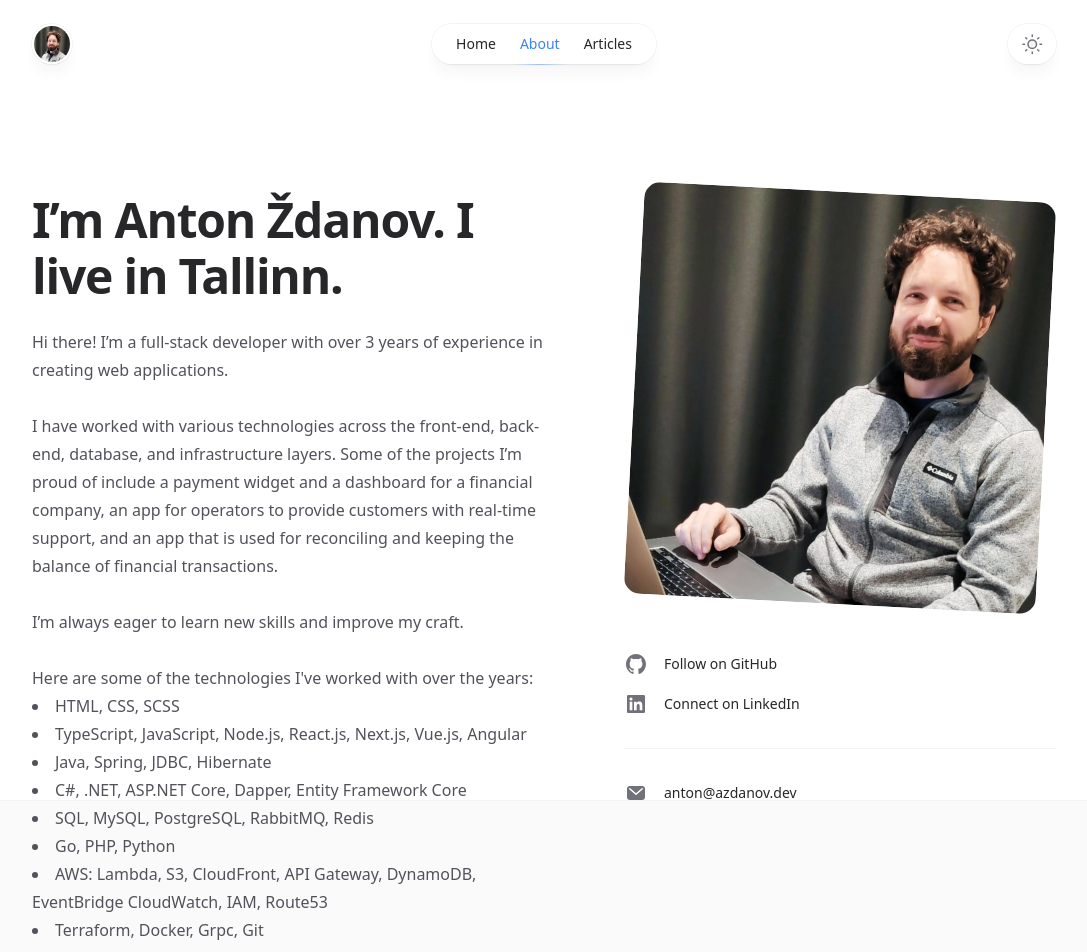
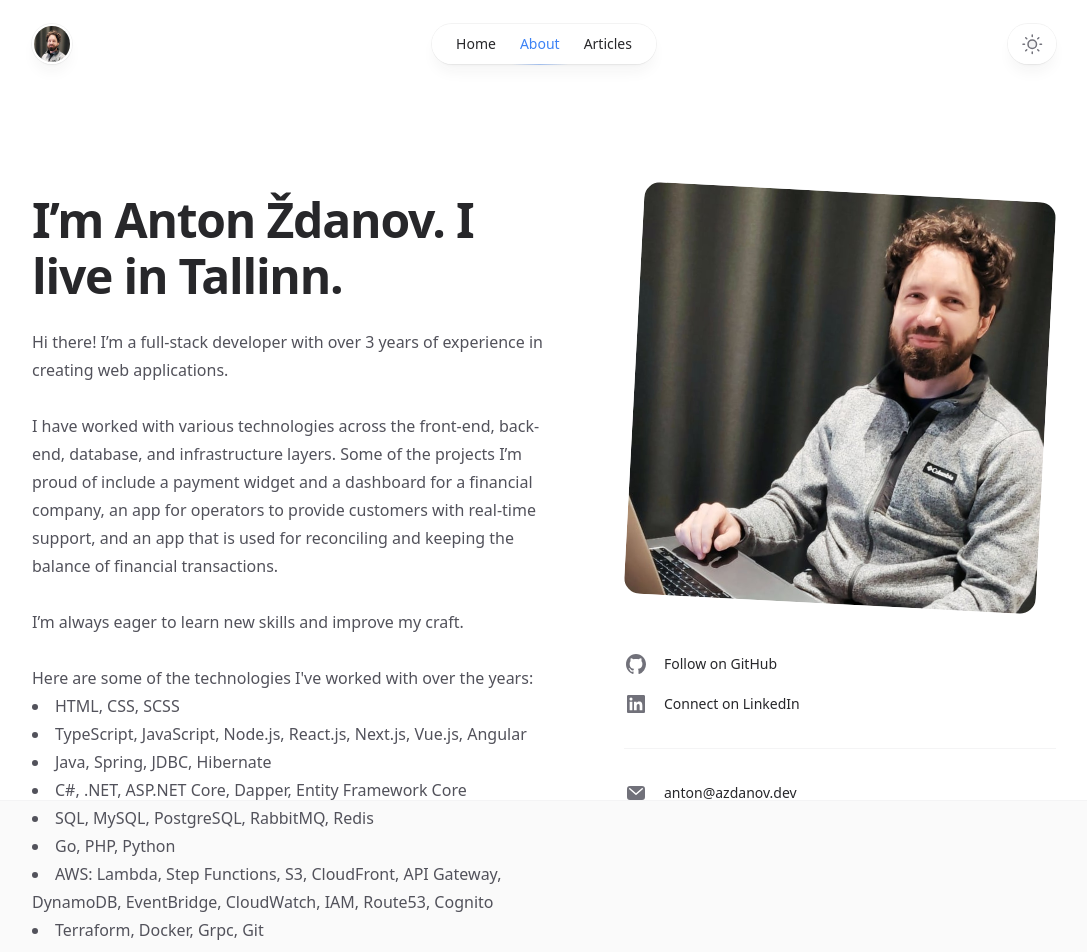
Before and after one commit to azdanov/azdanov-web, a Next.js app: page /about in a window 1280 px wide. Shown: the top 952 px of the page, without its empty margins (96-1183 px from the left). Built offline with nearby package versions, Linux system fonts and the light colour scheme; no server answers.

Commit message:
update about

```diff
--- a/src/pages/about.jsx
+++ b/src/pages/about.jsx
@@ -63,8 +63,8 @@ export default function About() {
                   <li>SQL, MySQL, PostgreSQL, RabbitMQ, Redis</li>
                   <li>Go, PHP, Python</li>
                   <li>
-                    AWS: Lambda, S3, CloudFront, API Gateway, DynamoDB,
-                    EventBridge CloudWatch, IAM, Route53
+                    AWS: Lambda, Step Functions, S3, CloudFront, API Gateway,
+                    DynamoDB, EventBridge, CloudWatch, IAM, Route53, Cognito
                   </li>
                   <li>Terraform, Docker, Grpc, Git</li>
                 </ul>
```
